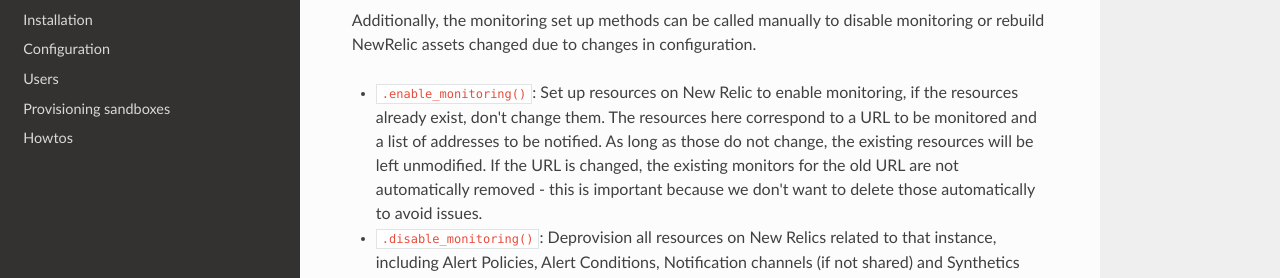
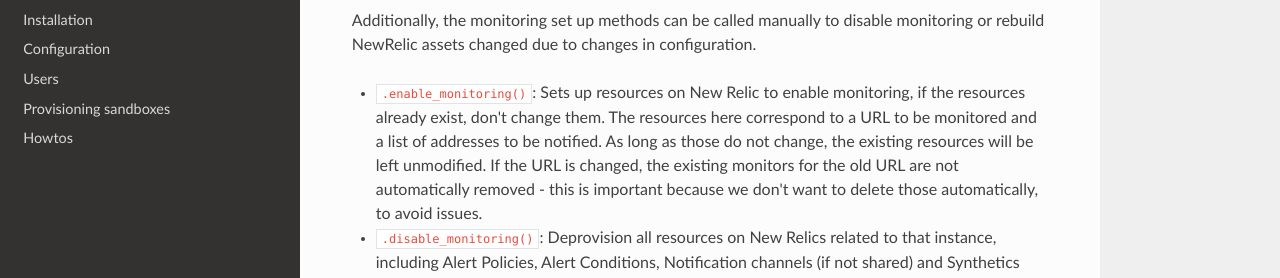
Before and after one commit to open-craft/opencraft, an MkDocs documentation site: the page built from documentation/monitoring.md, in a window 1280 px wide and 900 px high, scrolled down 1050 px. Shown: the part 175-453 px from the top of the window. Built offline with MkDocs 1.6.1, drawn with Linux system fonts in a browser that asks for light colours; nearby versions of some CDN libraries.

Commit message:
Update documentation/monitoring.md
Co-Authored-By: Guruprasad <lgp171188@users.noreply.github.com>

```diff
--- a/documentation/monitoring.md
+++ b/documentation/monitoring.md
@@ -24,7 +24,7 @@ Ocim automatically sets up monitoring for each instance, and creates all the nec
 
 Additionally, the monitoring set up methods can be called manually to disable monitoring or rebuild NewRelic assets changed due to changes in configuration.
 
-* `.enable_monitoring()`: Set up resources on New Relic to enable monitoring, if the resources already exist, don't change them. The resources here correspond to a URL to be monitored and a list of addresses to be notified. As long as those do not change, the existing resources will be left unmodified. If the URL is changed, the existing monitors for the old URL are not automatically removed - this is important because we don't want to delete those automatically to avoid issues.
+* `.enable_monitoring()`: Sets up resources on New Relic to enable monitoring, if the resources already exist, don't change them. The resources here correspond to a URL to be monitored and a list of addresses to be notified. As long as those do not change, the existing resources will be left unmodified. If the URL is changed, the existing monitors for the old URL are not automatically removed - this is important because we don't want to delete those automatically, to avoid issues.
 * `.disable_monitoring()`: Deprovision all resources on New Relics related to that instance, including Alert Policies, Alert Conditions, Notification channels (if not shared) and Synthetics monitors. This is used when an instance is archived and might be useful for debugging.
 
 ## Deploying production instances
```
